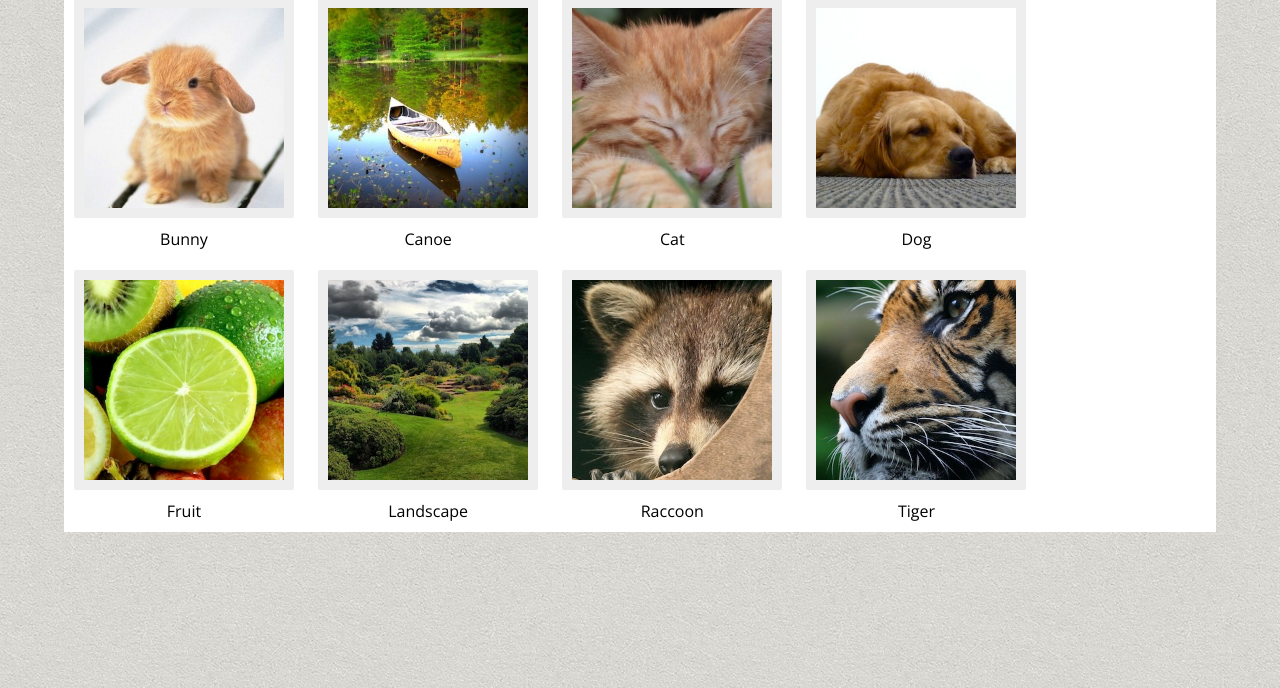
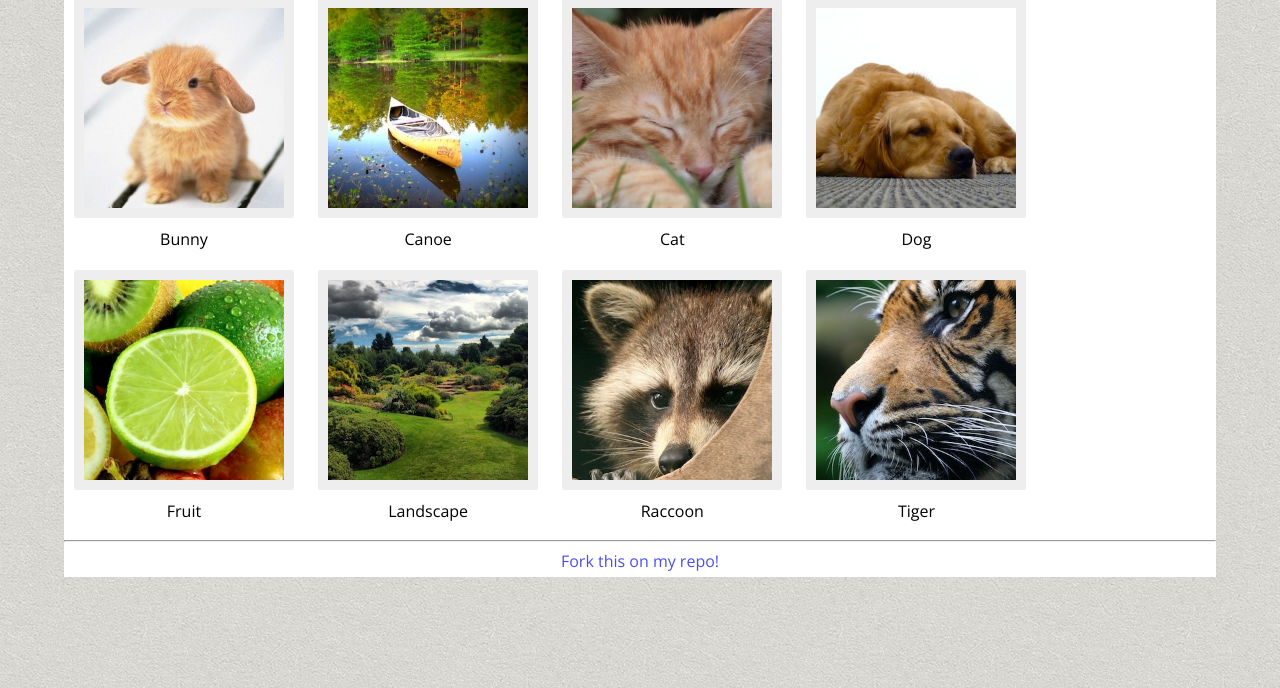
Before and after one commit to MeghV/lab3, a plain HTML site: page index.html in a window 1280 px wide. Shown: the part 112-800 px from the top of the page. Drawn offline with nearby package versions, Linux system fonts and the light colour scheme; a web font is replaced by a local one.

Commit message:
-Added footer and finalized

```diff
--- a/css/styles.css
+++ b/css/styles.css
@@ -87,3 +87,25 @@ figure:hover {
 	-webkit-animation: pulse 3s infinite;
 	animation: pulse 3s infinite;
 }
+
+footer {
+	padding-bottom: 5px;
+}
+
+footer a {
+	text-decoration: none;
+	text-align: center;
+}
+
+footer h6 {
+	opacity: 0.7;
+	-webkit-transition: all .3s ease;
+        -moz-transition: all .3s ease;
+        -o-transition: all .3s ease;
+        -ms-transition: all .3s ease;
+        transition: all .3s ease;
+}
+
+footer h6:hover {
+	opacity: 1;
+}
--- a/index.html
+++ b/index.html
@@ -49,6 +49,10 @@
 			<a href="img/tiger.jpg"><img src="img/tiger-thumb.jpg" alt="tiger"></a>
 			<figcaption>Tiger</figcaption>
 		</figure>
+		<footer>
+			<hr>
+			<a href="https://github.com/MeghV/lab3.git"><h6>Fork this on my repo!</h6></a>
+		</footer>
 	</article>
 </body>
 </html>
```
